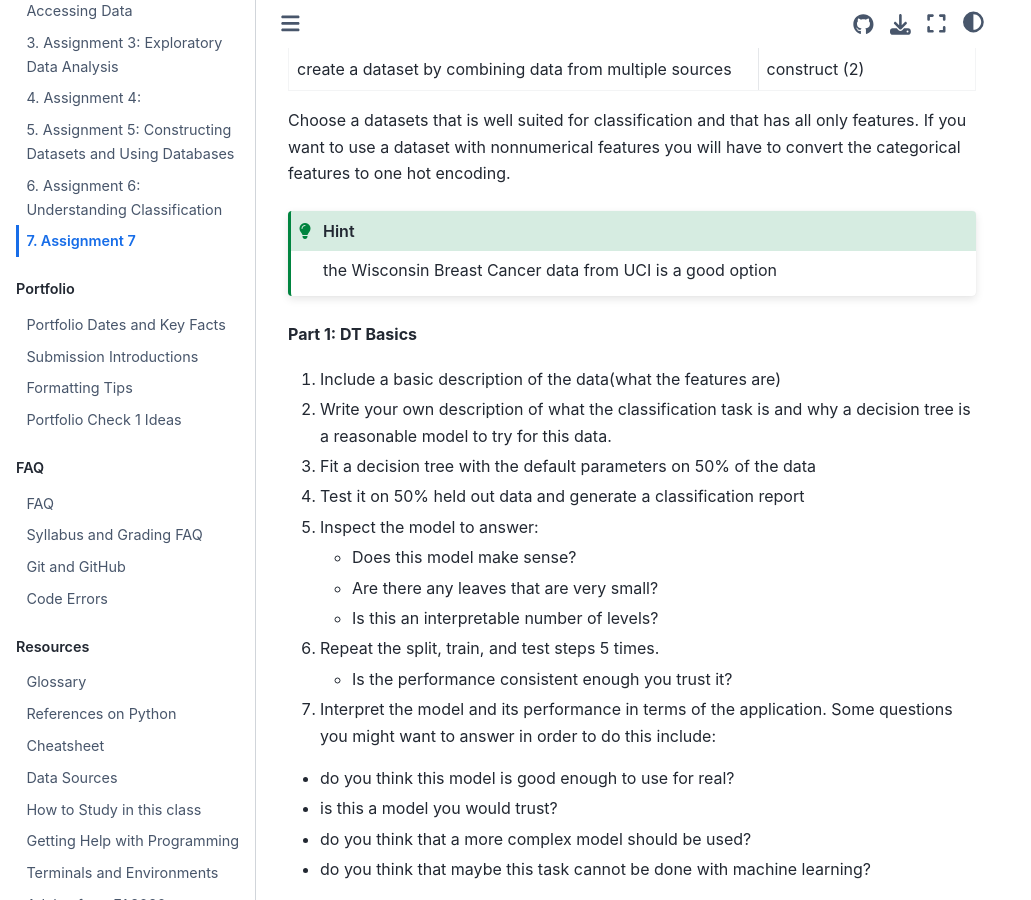
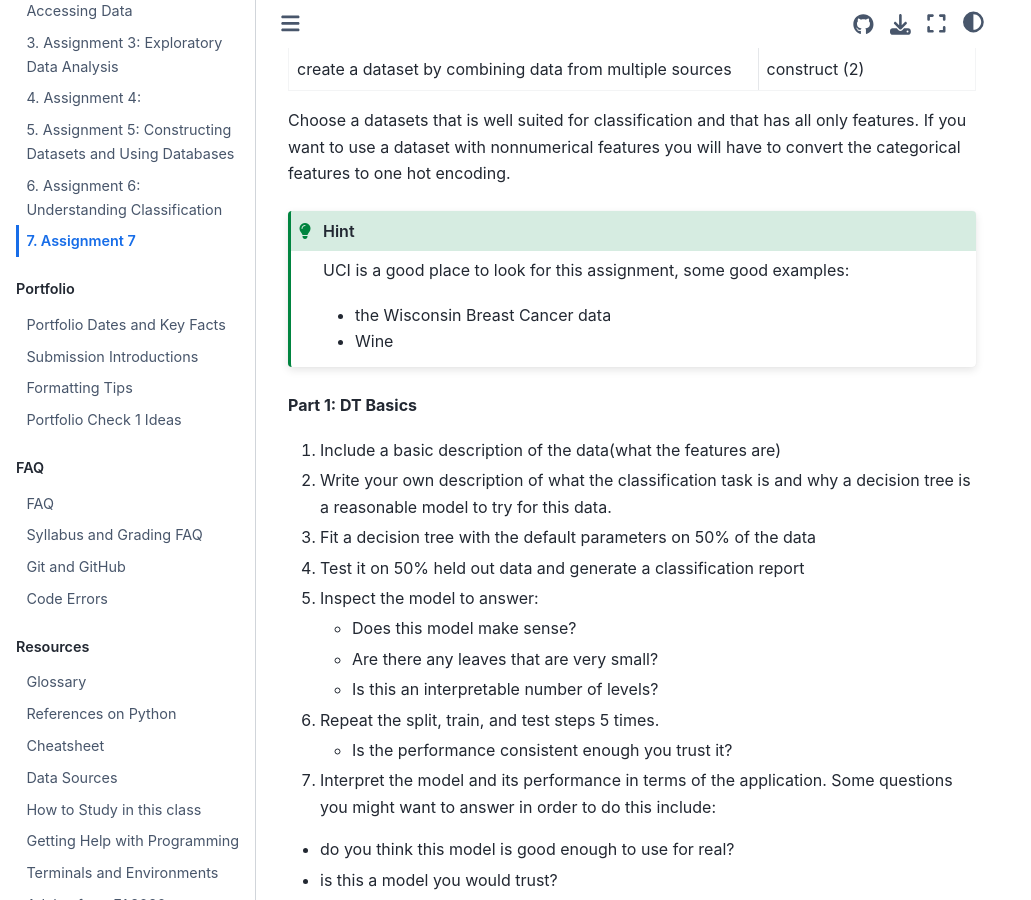
Before and after one commit to rhodyprog4ds/BrownFall21, a Jupyter Book: the page built from assignments/07-decision-tree.md, in a window 1280 px wide and 900 px high, scrolled down 734 px. Shown: the whole window, without its empty margins (0-1031 px from the left). Built offline with Jupyter Book 1.0.4 settings and Sphinx 7.4.7 and the Sphinx Book theme 1.1.4, drawn with Linux system fonts in a browser that asks for light colours; pages that are not in the unit, such as notebooks, are missing from menus.

Commit message:
add data hints

````diff
--- a/assignments/07-decision-tree.md
+++ b/assignments/07-decision-tree.md
@@ -41,7 +41,10 @@ If you want to use a dataset with nonnumerical features you will have to convert
 the categorical features to one hot encoding.
 
 ```{hint}
-the Wisconsin Breast Cancer data from UCI is a good option
+UCI is a good place to look for this assignment, some good examples:
+- the Wisconsin Breast Cancer data
+- Wine
+
 ```
 
 __Part 1: DT Basics__
````
